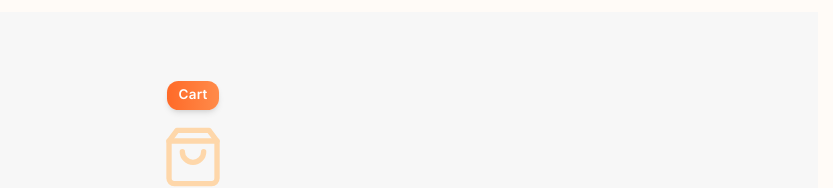
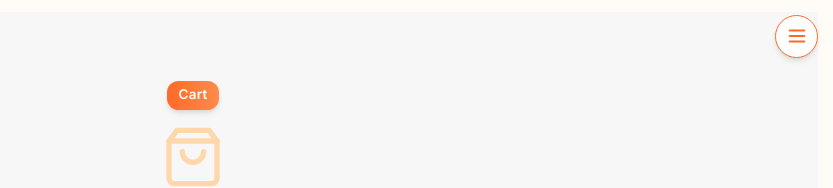
Before and after one commit to harrun-office/catering-app, a React (Create React App) app in the folder frontend/: page /cart in a window 1280 px wide. Shown: the top 188 px of the page, without its empty margins (447-1280 px from the left). Built offline with nearby package versions, Linux system fonts and the light colour scheme.

Commit message:
missing menu button

```diff
--- a/frontend/src/components/SharedHeader.js
+++ b/frontend/src/components/SharedHeader.js
@@ -52,7 +52,7 @@ export const SharedHeader = ({ isAuthenticated, user, onLogout }) => {
           }, 300);
         }}
         aria-label="Open menu"
-        className={`fixed top-4 right-4 z-40 h-11 w-11 rounded-full bg-white shadow-md border border-[#FF6A28] flex items-center justify-center hover:shadow-lg focus:outline-none focus:ring-0 transition-all duration-300 md:hidden ${iconAnimating ? 'scale-90 rotate-90' : 'hover:-translate-y-0.5'
+        className={`fixed top-4 right-4 z-40 h-11 w-11 rounded-full bg-white shadow-md border border-[#FF6A28] flex items-center justify-center hover:shadow-lg focus:outline-none focus:ring-0 transition-all duration-300 ${iconAnimating ? 'scale-90 rotate-90' : 'hover:-translate-y-0.5'
           }`}
       >
         <MenuIcon
```
